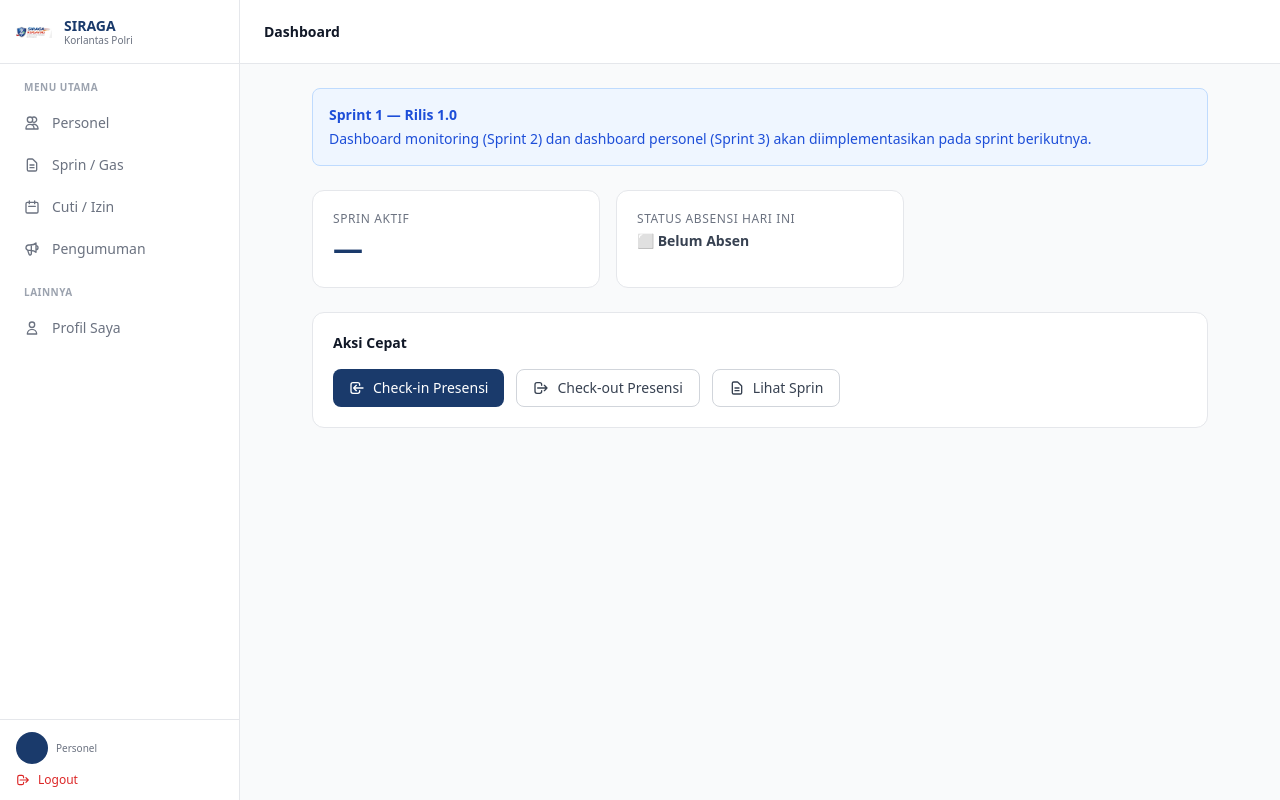
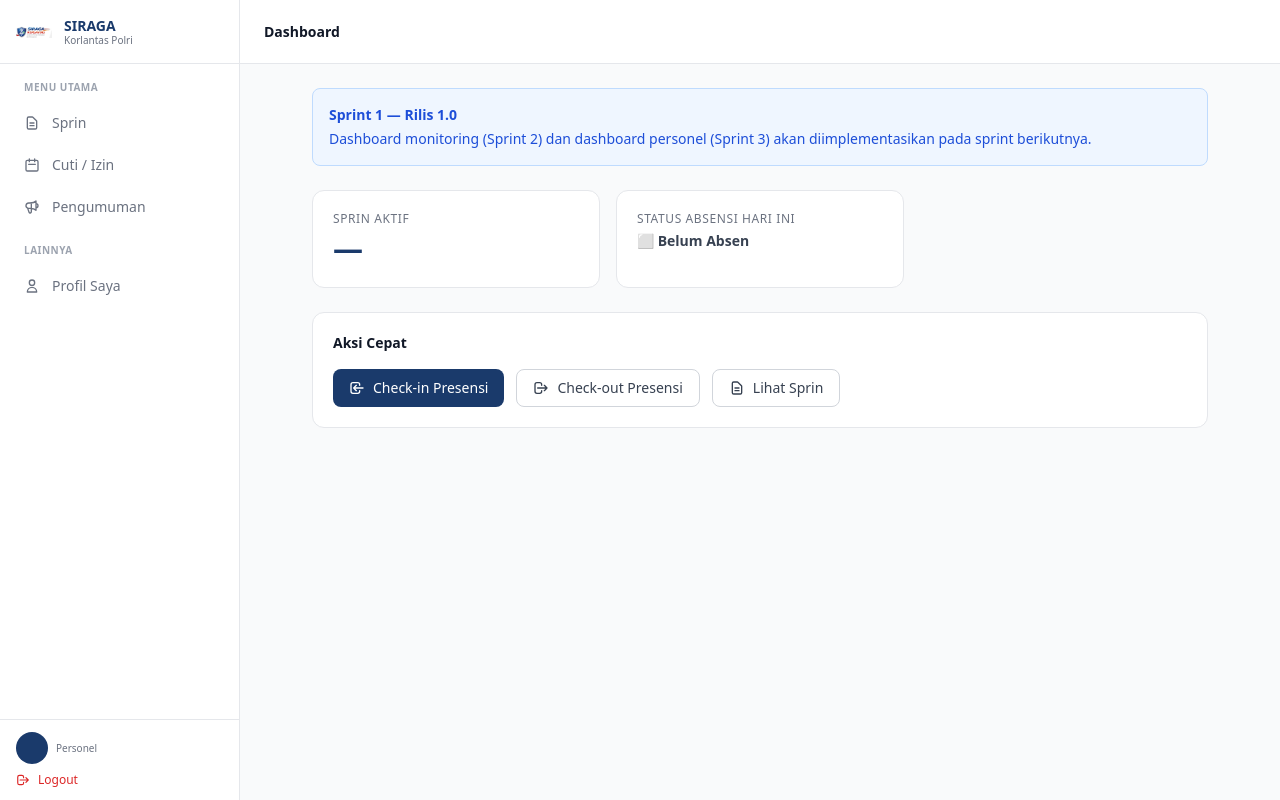
Before and after one commit to whysyahrizal/propensi, a Django app: page /dashboard/ in a window 1280 px wide. Run offline with Django 5.2, Linux system fonts and the light colour scheme; the visitor is signed in with stand-in values (Sample User, id 1); data comes from the database, SQL or seed files in the repository; data that the repository does not hold is empty; parts of the project's set-up code (start-up, migrations or seed data) failed here and were passed over; some libraries are stand-ins or nearby versions.

Commit message:
fix(ui): perbaiki duplikasi menu Personel di sidebar.

```diff
--- a/templates/base.html
+++ b/templates/base.html
@@ -51,10 +51,12 @@
           <!--
         <li><a href="{% url 'dashboard:index' %}" class="flex items-center gap-3 rounded-lg px-3 py-2.5 text-sm font-medium text-gray-500 hover:bg-gray-100"><svg class="w-4 h-4 shrink-0" fill="none" stroke="currentColor" viewBox="0 0 24 24"><path stroke-linecap="round" stroke-linejoin="round" stroke-width="2" d="M4 6a2 2 0 012-2h2a2 2 0 012 2v2a2 2 0 01-2 2H6a2 2 0 01-2-2V6zM14 6a2 2 0 012-2h2a2 2 0 012 2v2a2 2 0 01-2 2h-2a2 2 0 01-2-2V6zM4 16a2 2 0 012-2h2a2 2 0 012 2v2a2 2 0 01-2 2H6a2 2 0 01-2-2v-2zM14 16a2 2 0 012-2h2a2 2 0 012 2v2a2 2 0 01-2 2h-2a2 2 0 01-2-2v-2z"/></svg>Dashboard</a></li>
         -->
+
+          {% if user.role in 'superadmin,operator' %}
           <li>
-            <a href="{% url 'personel_list' %}"
+            <a href="{% url 'accounts:daftar_personel' %}"
               class="flex items-center gap-3 rounded-lg px-3 py-2.5 text-sm font-medium transition-colors
-                    {% if 'personel' in request.path and 'accounts' not in request.path %}bg-[#1a3a6b] text-white{% else %}text-gray-500 hover:bg-gray-100 hover:text-gray-900{% endif %}">
+                    {% if 'accounts/personel' in request.path %}bg-[#1a3a6b] text-white{% else %}text-gray-500 hover:bg-gray-100 hover:text-gray-900{% endif %}">
               <svg class="w-4 h-4 shrink-0" fill="none" stroke="currentColor" viewBox="0 0 24 24">
                 <path stroke-linecap="round" stroke-linejoin="round" stroke-width="2"
                   d="M12 4.354a4 4 0 110 5.292M15 21H3v-1a6 6 0 0112 0v1zm0 0h6v-1a6 6 0 00-9-5.197M13 7a4 4 0 11-8 0 4 4 0 018 0z" />
@@ -62,24 +64,12 @@
               Personel
             </a>
           </li>
-          {% if user.role in 'superadmin,operator' %}
-          <li>
-            <a href="{% url 'accounts:daftar_personel' %}"
-              class="flex items-center gap-3 rounded-lg px-3 py-2.5 text-sm font-medium transition-colors
-                    {% if 'accounts/personel' in request.path or 'roles' in request.path %}bg-[#1a3a6b] text-white{% else %}text-gray-500 hover:bg-gray-100 hover:text-gray-900{% endif %}">
-              <svg class="w-4 h-4 shrink-0" fill="none" stroke="currentColor" viewBox="0 0 24 24">
-                <path stroke-linecap="round" stroke-linejoin="round" stroke-width="2"
-                  d="M17 20h5v-2a3 3 0 00-5.356-1.857M17 20H7m10 0v-2c0-.656-.126-1.283-.356-1.857M7 20H2v-2a3 3 0 015.356-1.857M7 20v-2c0-.656.126-1.283.356-1.857m0 0a5.002 5.002 0 019.288 0" />
-              </svg>
-              Akun Personel
-            </a>
-          </li>
           {% endif %}
           {% if user.role == 'superadmin' %}
           <li>
             <a href="{% url 'accounts:daftar_role' %}"
               class="flex items-center gap-3 rounded-lg px-3 py-2.5 text-sm font-medium transition-colors
-                    {% if 'roles' in request.path %}bg-[#1a3a6b] text-white{% else %}text-gray-500 hover:bg-gray-100 hover:text-gray-900{% endif %}">
+                    {% if request.resolver_match.app_name == 'accounts' and request.resolver_match.url_name == 'daftar_role' %}bg-[#1a3a6b] text-white{% else %}text-gray-500 hover:bg-gray-100 hover:text-gray-900{% endif %}">
               <svg class="w-4 h-4 shrink-0" fill="none" stroke="currentColor" viewBox="0 0 24 24">
                 <path stroke-linecap="round" stroke-linejoin="round" stroke-width="2"
                   d="M9 12l2 2 4-4m5.618-4.016A11.955 11.955 0 0112 2.944a11.955 11.955 0 01-8.618 3.04A12.02 12.02 0 003 9c0 5.591 3.824 10.29 9 11.622 5.176-1.332 9-6.03 9-11.622 0-1.042-.133-2.052-.382-3.016z" />
@@ -96,7 +86,7 @@
                 <path stroke-linecap="round" stroke-linejoin="round" stroke-width="2"
                   d="M9 12h6m-6 4h6m2 5H7a2 2 0 01-2-2V5a2 2 0 012-2h5.586a1 1 0 01.707.293l5.414 5.414a1 1 0 01.293.707V19a2 2 0 01-2 2z" />
               </svg>
-              Sprin / Gas
+              Sprin
             </a>
           </li>
           <li>
```
